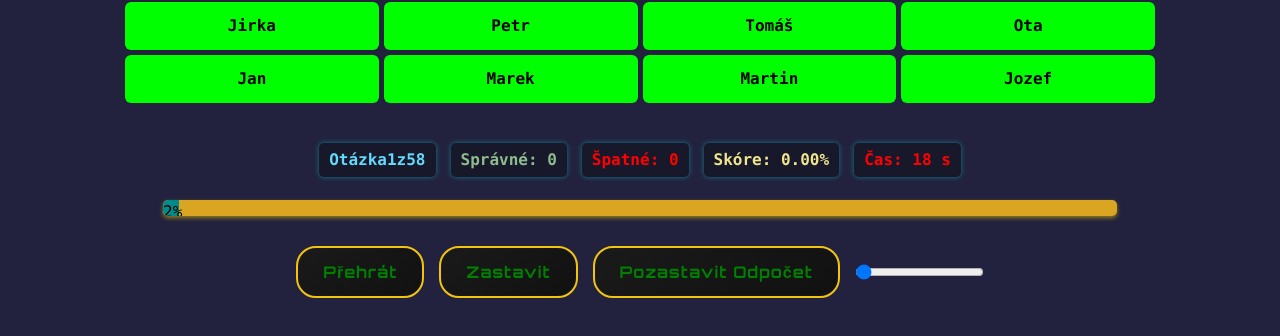
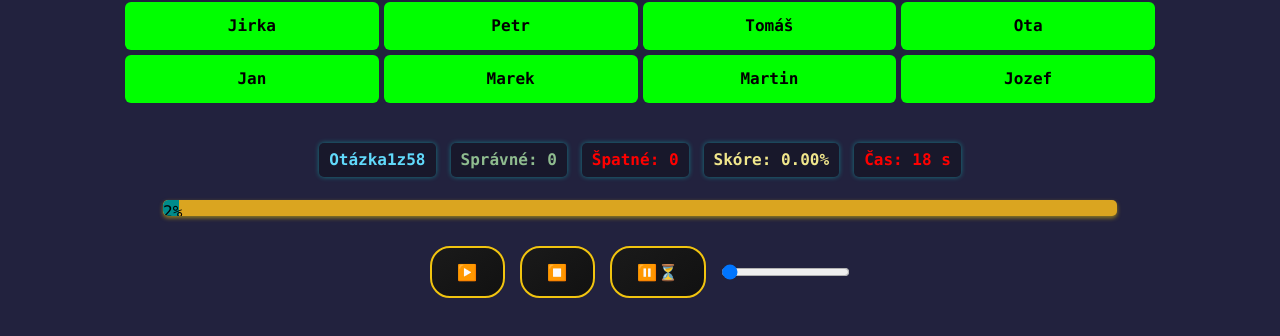
Before and after one commit to jirka22med/Futuristicky-Cestovatelsky-Kviz-V.2.cz, a plain HTML site: page index.html in a window 1280 px wide. Both pictures are taken after a click on the button "START HRY". Shown: the part 464-800 px from the top of the page. Drawn offline with nearby package versions, Linux system fonts and the light colour scheme.

Commit message:
Update index.html

```diff
--- a/index.html
+++ b/index.html
@@ -1484,9 +1484,9 @@
         </div>
 
         <div id="controls-row">
-            <button id="play-button">Přehrát</button>
-            <button id="stop-button">Zastavit</button>
-            <button id="pause-button">Pozastavit Odpočet</button>
+            <button id="play-button">▶️</button>
+            <button id="stop-button">⏹️</button>
+            <button id="pause-button">⏸️⏳</button>
             <input type="range" id="volume-control" min="0" max="1" step="0.00001" value="0.01">
             <div id="fullscreen-button" class="fullscreen-button">
                 <span class="fullscreen-icon">↔</span>
@@ -1737,7 +1737,7 @@ function loadQuestion() {
 
     // Inicializace tlačítek pauzy
     pauseButton = document.getElementById('pause-button');
-    pauseButton.textContent = 'Pozastavit Odpočet';
+    pauseButton.textContent = '⏸️⏳';
     isPaused = false;
 
     console.log(`Otázka č. ${currentQuestion + 1} načtena a zobrazena`);
@@ -1959,7 +1959,7 @@ function updateScorePercentage() {
 // Funkce pro pozastavení/obnovení časovače
 function togglePause() {
     isPaused = !isPaused;
-    pauseButton.textContent = isPaused ? 'Pokračovat' : 'Pozastavit Odpočet';
+    pauseButton.textContent = isPaused ? '▶️⏳' : '⏸️⏳';
     console.log(isPaused ? 'Kvíz pozastaven' : 'Kvíz pokračuje');
 }
 
```
